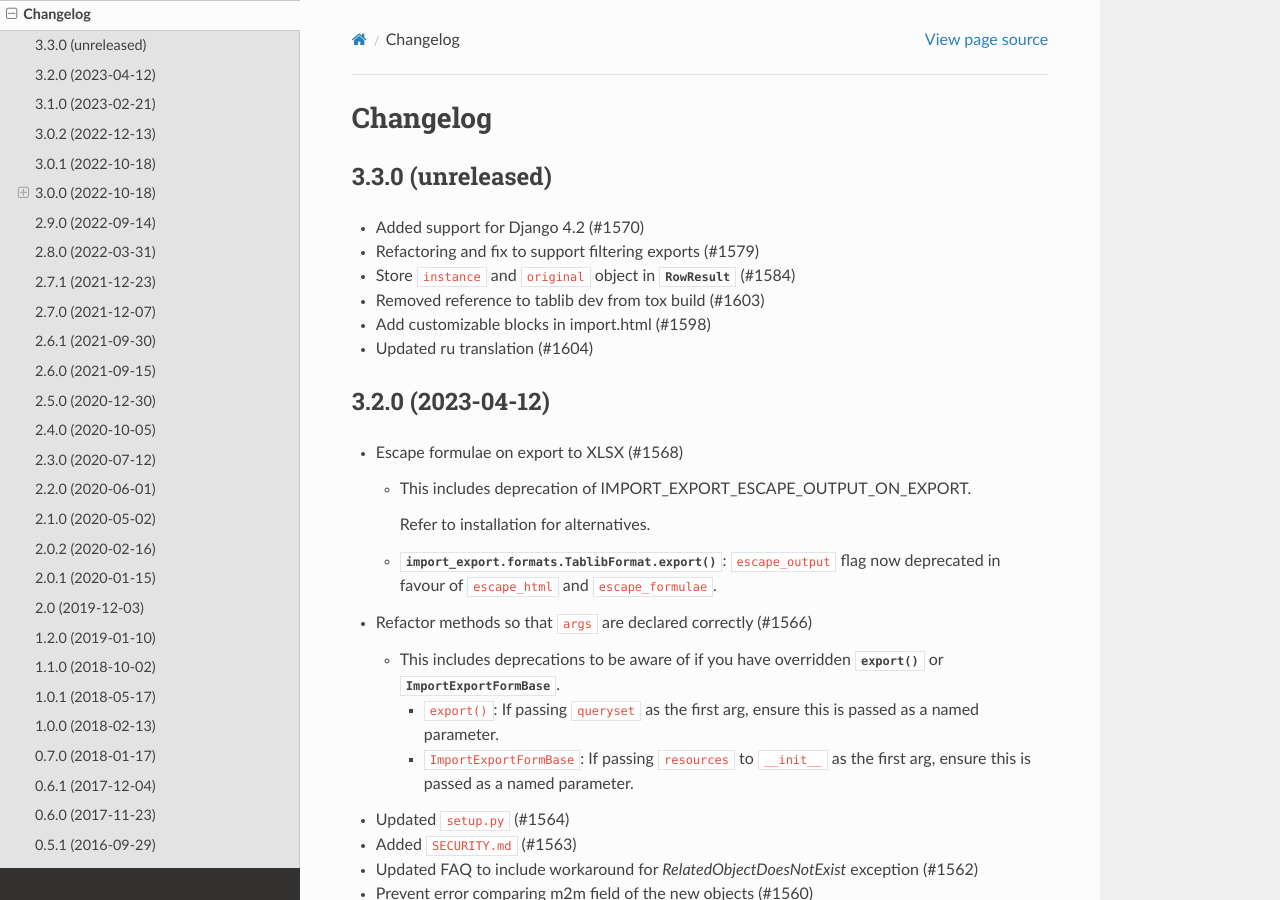
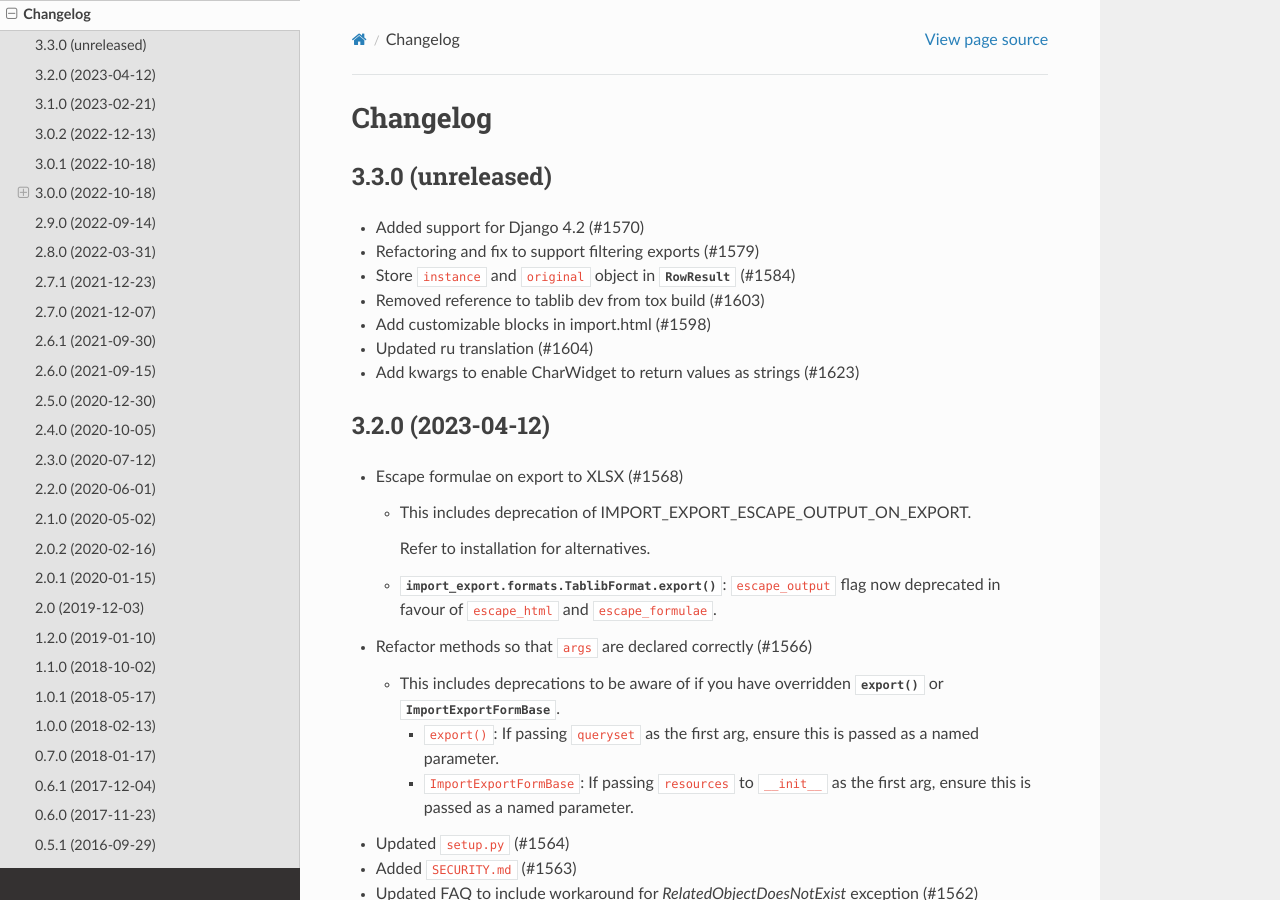
Before and after one commit to django-import-export/django-import-export, a Sphinx documentation site: the page built from docs/changelog.rst, in a window 1280 px wide and 900 px high. Built offline with Sphinx 7.4.7 and the Read the Docs theme 2.0.0, drawn with Linux system fonts in a browser that asks for light colours; pages that are not in the unit, such as notebooks, are missing from menus.

Commit message:
updated changelog

```diff
--- a/docs/changelog.rst
+++ b/docs/changelog.rst
@@ -10,6 +10,7 @@ Changelog
 - Removed reference to tablib dev from tox build (#1603)
 - Add customizable blocks in import.html (#1598)
 - Updated ru translation (#1604)
+- Add kwargs to enable CharWidget to return values as strings (#1623)
 
 3.2.0 (2023-04-12)
 ------------------
```
